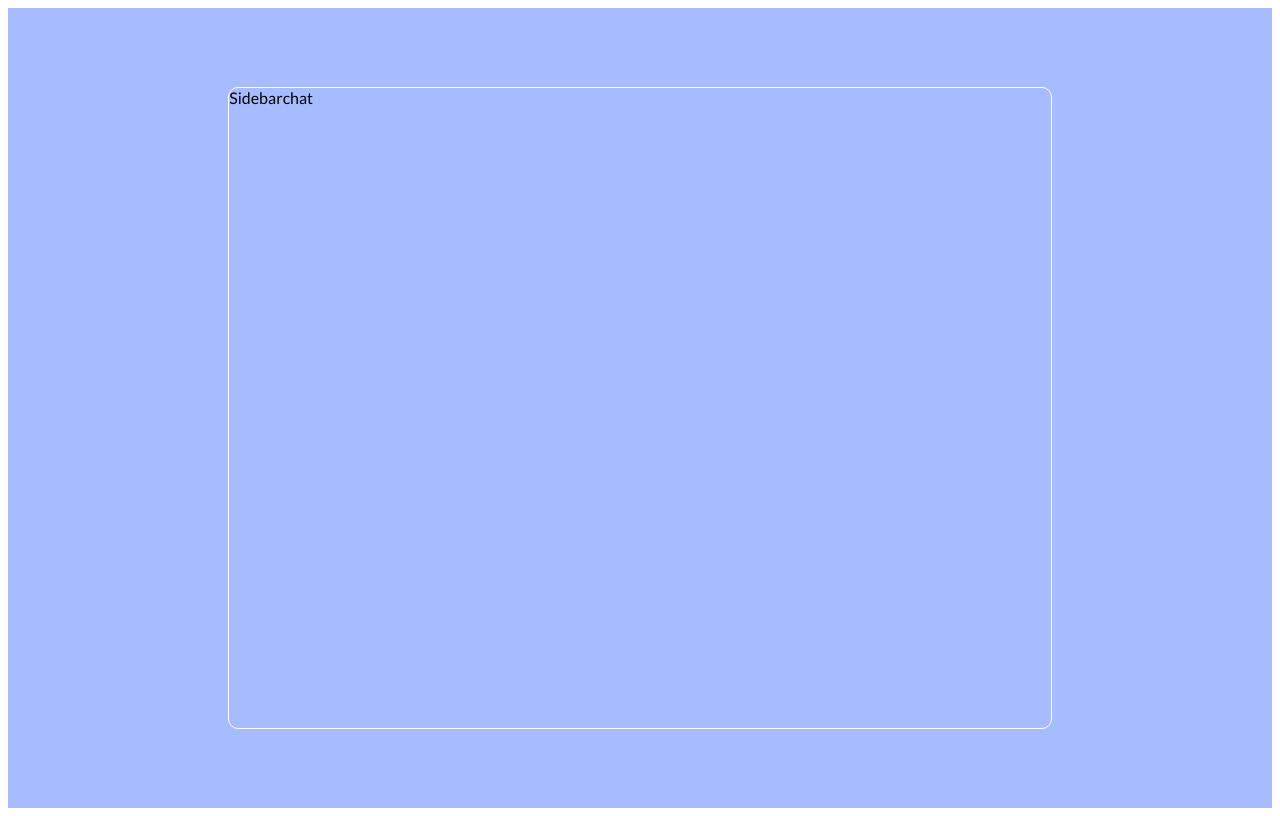
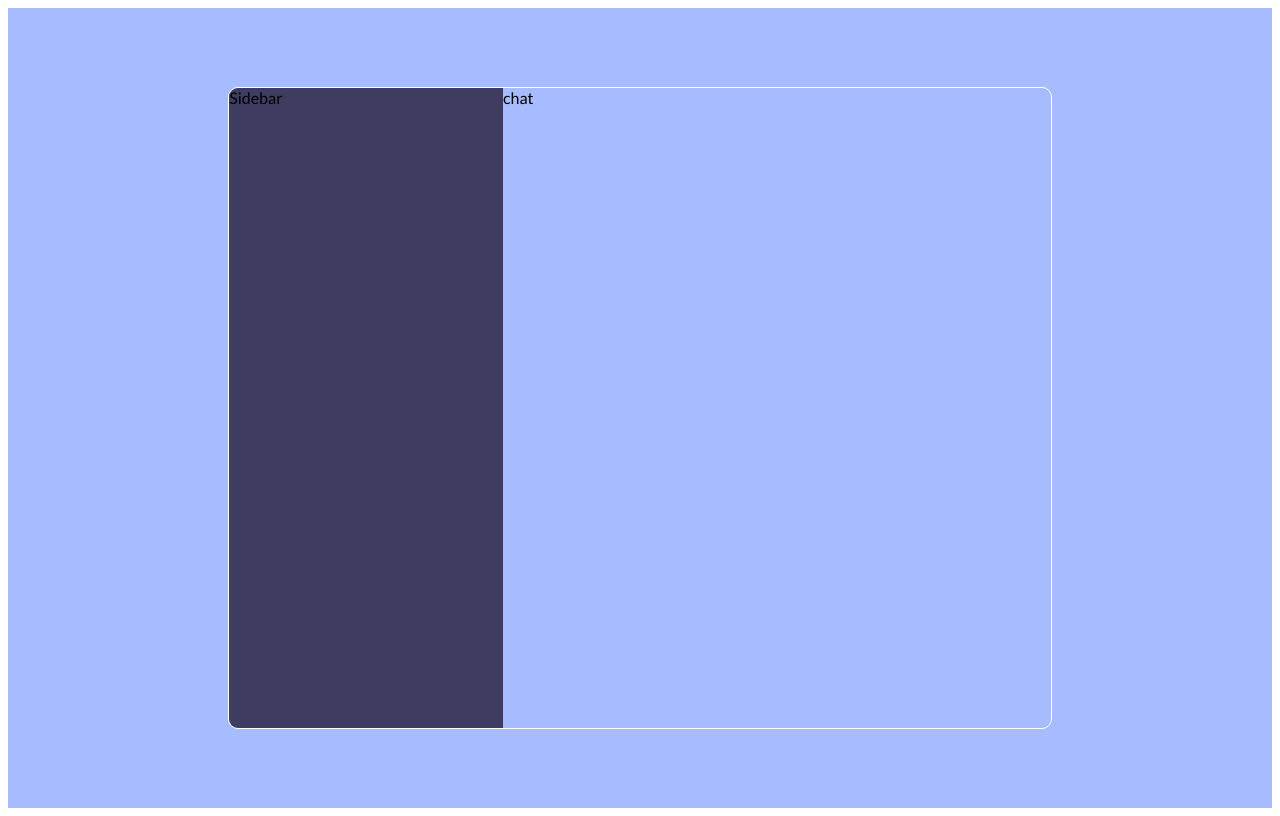
Before and after one commit to mayankmehta19032003/ChitChat, a React (Vite) app: page / in a window 1280 px wide. Built offline with nearby package versions, Linux system fonts and the light colour scheme.

Commit message:
setup components

```diff
--- a/src/components/Chat.jsx
+++ b/src/components/Chat.jsx
@@ -2,7 +2,7 @@ import React from 'react'
 
 const Chat = () => {
   return (
-    <div>
+    <div className='chat'>
       chat
     </div>
   )
--- a/src/components/Sidebar.jsx
+++ b/src/components/Sidebar.jsx
@@ -2,7 +2,7 @@ import React from 'react'
 
 const Sidebar = () => {
   return (
-    <div>
+    <div className='sidebar'>
       Sidebar
     </div>
   )
--- a/src/style.scss
+++ b/src/style.scss
@@ -94,5 +94,15 @@ body {
         width: 65%;
         height: 80%;
         display: flex;
+        overflow: hidden;
+
+        .sidebar{
+            flex: 1;
+            background-color: #3e3c61;
+        }
+
+        .chat{
+            flex: 2;
+        }
     }
 }
```
